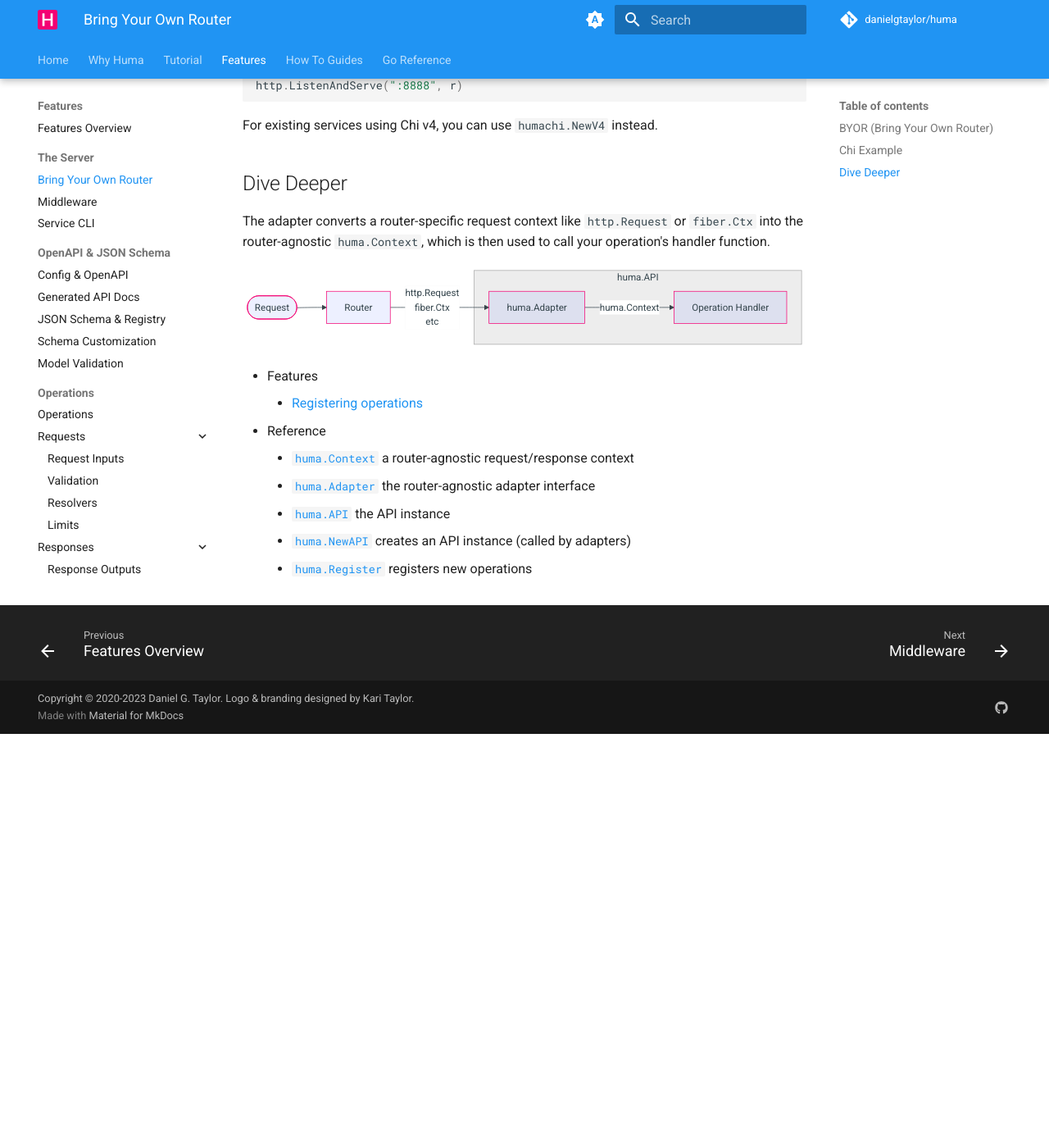
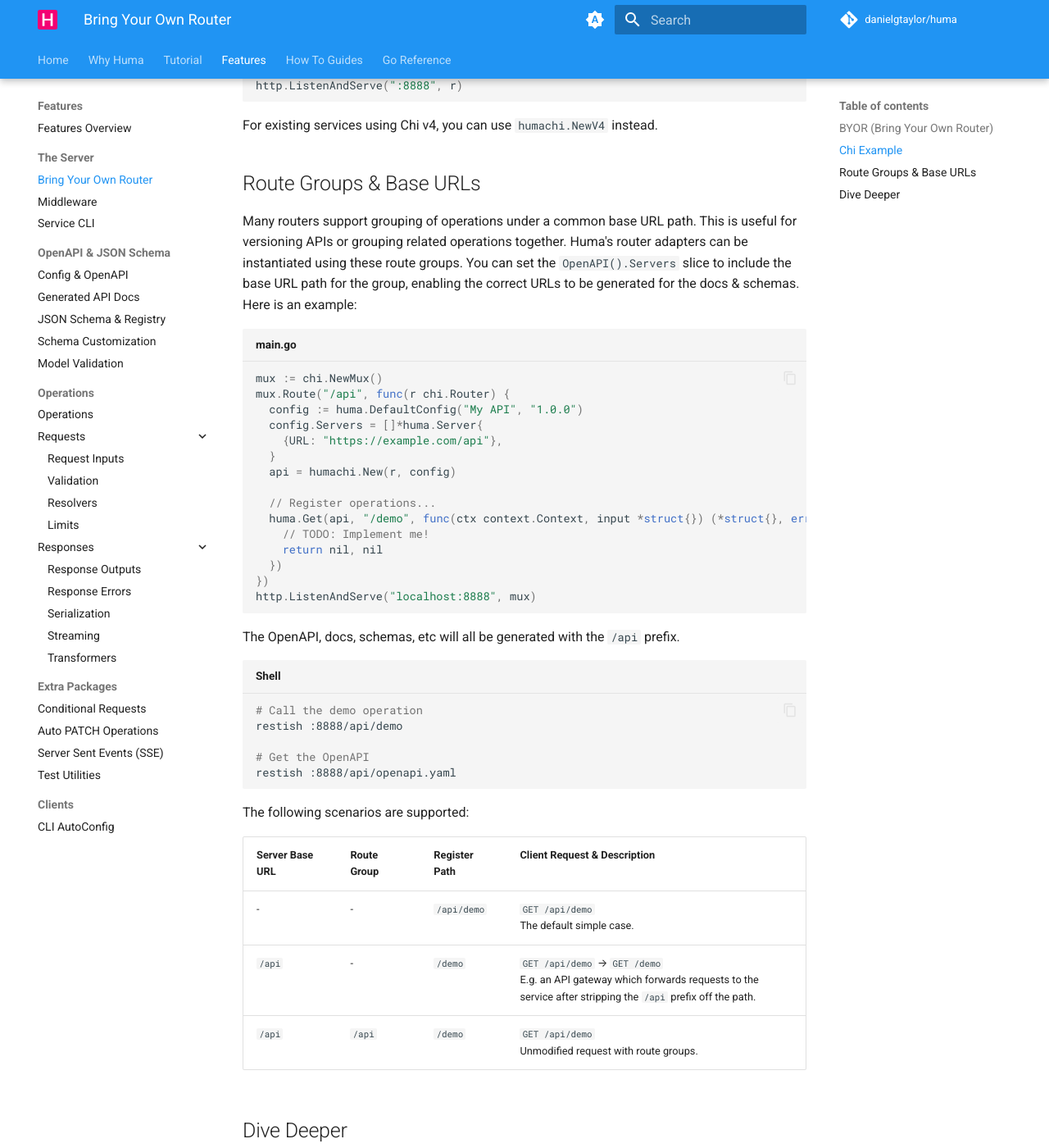
Before and after one commit to danielgtaylor/huma, an MkDocs documentation site: the page built from docs/docs/features/bring-your-own-router.md, in a window 1280 px wide and 1400 px high, scrolled down 1197 px. Shown: the whole window at 82% size. Built offline with MkDocs 1.6.1 and Material for MkDocs 9.7.7, drawn with Linux system fonts in a browser that asks for light colours; comment, search, counter and statistics services are not loaded; before the commit the page ends 2092 px from its top, so only the background shows below that; some of the changed text lies outside the part shown.

Commit message:
docs: update docs for base paths

````diff
--- a/docs/docs/features/bring-your-own-router.md
+++ b/docs/docs/features/bring-your-own-router.md
@@ -49,6 +49,46 @@ http.ListenAndServe(":8888", r)
 
 For existing services using Chi v4, you can use `humachi.NewV4` instead.
 
+## Route Groups & Base URLs
+
+Many routers support grouping of operations under a common base URL path. This is useful for versioning APIs or grouping related operations together. Huma's router adapters can be instantiated using these route groups. You can set the `OpenAPI().Servers` slice to include the base URL path for the group, enabling the correct URLs to be generated for the docs & schemas. Here is an example:
+
+```go title="main.go"
+mux := chi.NewMux()
+mux.Route("/api", func(r chi.Router) {
+	config := huma.DefaultConfig("My API", "1.0.0")
+	config.Servers = []*huma.Server{
+		{URL: "https://example.com/api"},
+	}
+	api = humachi.New(r, config)
+
+	// Register operations...
+	huma.Get(api, "/demo", func(ctx context.Context, input *struct{}) (*struct{}, error) {
+		// TODO: Implement me!
+		return nil, nil
+	})
+})
+http.ListenAndServe("localhost:8888", mux)
+```
+
+The OpenAPI, docs, schemas, etc will all be generated with the `/api` prefix.
+
+```sh title="Shell"
+# Call the demo operation
+restish :8888/api/demo
+
+# Get the OpenAPI
+restish :8888/api/openapi.yaml
+```
+
+The following scenarios are supported:
+
+| Server Base URL | Route Group | Register Path | Client Request & Description                                                                                                                        |
+| --------------- | ----------- | ------------- | --------------------------------------------------------------------------------------------------------------------------------------------------- |
+| -               | -           | `/api/demo`   | `GET /api/demo` <br/> The default simple case.                                                                                                      |
+| `/api`          | -           | `/demo`       | `GET /api/demo` &rarr; `GET /demo` <br/> E.g. an API gateway which forwards requests to the service after stripping the `/api` prefix off the path. |
+| `/api`          | `/api`      | `/demo`       | `GET /api/demo` <br/> Unmodified request with route groups.                                                                                         |
+
 ## Dive Deeper
 
 The adapter converts a router-specific request context like `http.Request` or `fiber.Ctx` into the router-agnostic `huma.Context`, which is then used to call your operation's handler function.
@@ -73,3 +113,4 @@ graph LR
     -   [`huma.API`](https://pkg.go.dev/github.com/danielgtaylor/huma/v2#API) the API instance
     -   [`huma.NewAPI`](https://pkg.go.dev/github.com/danielgtaylor/huma/v2#NewAPI) creates an API instance (called by adapters)
     -   [`huma.Register`](https://pkg.go.dev/github.com/danielgtaylor/huma/v2#Register) registers new operations
+    -   [`huma.OpenAPI`](https://pkg.go.dev/github.com/danielgtaylor/huma/v2#OpenAPI) configures things like the server URLs & base path
````
Also changed, not shown: other parts of docs/docs/features/bring-your-own-router.md (+1 -1 lines).
